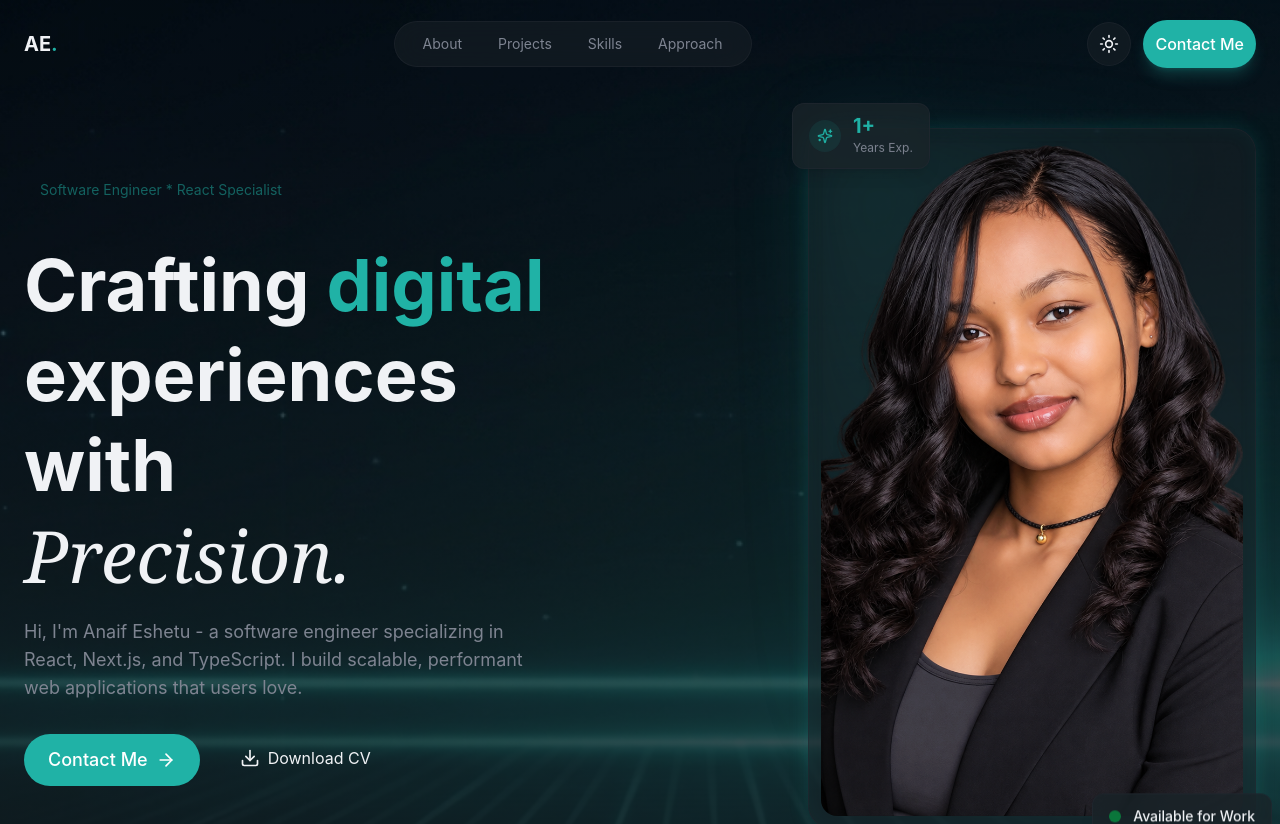
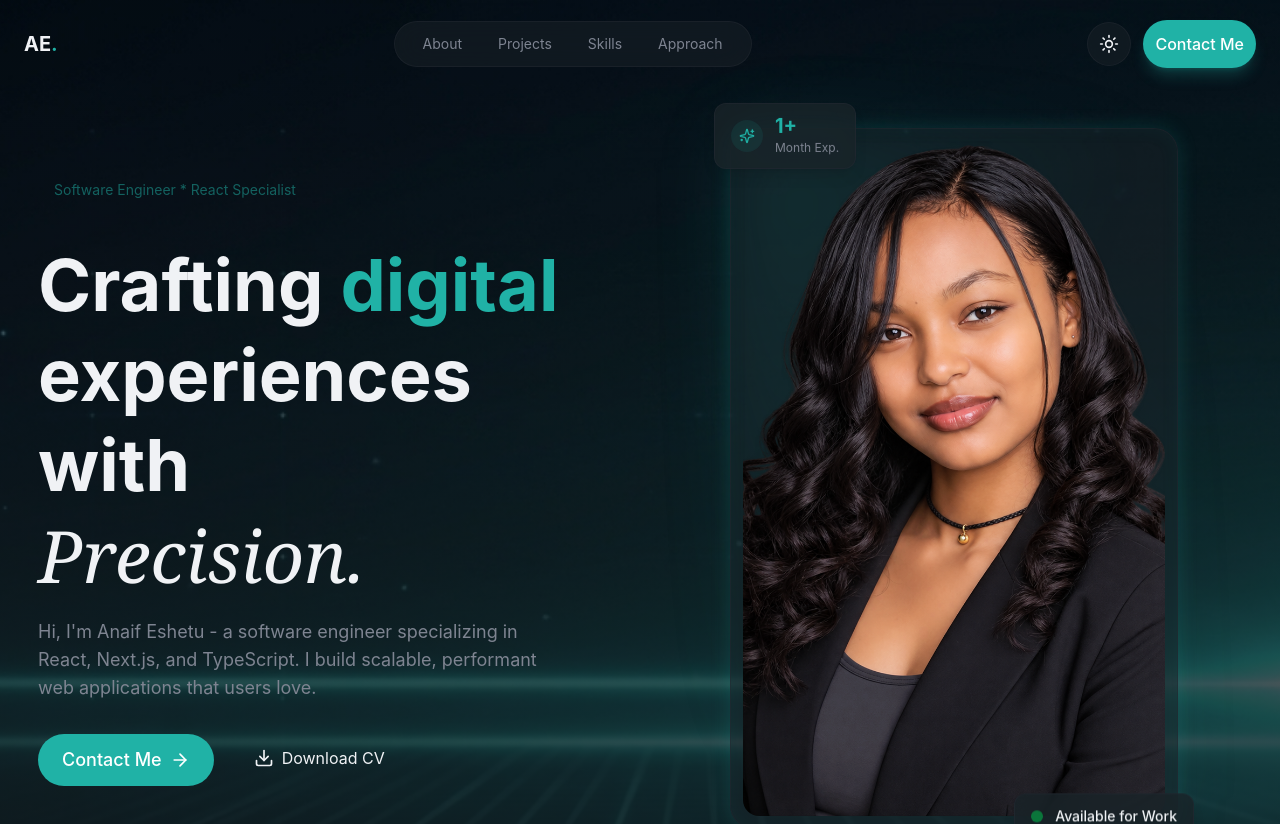
Before and after one commit to anaifeshetu/Personal-portfolio, a React (Vite) app: page / in a window 1280 px wide. Shown: the top 824 px of the page. Built offline with nearby package versions, Linux system fonts and the light colour scheme.

Commit message:
minorfix

```diff
--- a/src/section/Hero.jsx
+++ b/src/section/Hero.jsx
@@ -55,14 +55,14 @@ export const Hero = () => {
 
       <div className="container mx-auto px-6 pt-32 pb-20 relative z-10">
 
-        {/* ONLY TEXT + IMAGE GAP */}
-        <div className="grid lg:grid-cols-2 gap-[50px] items-center">
+        {/* TEXT + IMAGE */}
+        <div className="grid lg:grid-cols-2 gap-6 items-center justify-items-center">
 
           {/* ============================= */}
           {/* LEFT COLUMN */}
           {/* ============================= */}
 
-          <div className="space-y-8">
+          <div className="space-y-8 w-full max-w-xl">
 
             {/* Small Heading */}
             <div className="animate-fade-in">
@@ -109,9 +109,9 @@ export const Hero = () => {
           {/* RIGHT COLUMN */}
           {/* ============================= */}
 
-          <div className="relative animate-fade-in animation-delay-300 flex flex-col items-start">
+          <div className="relative animate-fade-in animation-delay-300 flex flex-col items-center w-full">
 
-            <div className="relative max-w-md ml-auto">
+            <div className="relative max-w-md">
 
               {/* Image Glow */}
               <div
@@ -166,7 +166,7 @@ export const Hero = () => {
                     </div>
 
                     <div className="text-xs text-muted-foreground mt-1">
-                      Years Exp.
+                      Month Exp.
                     </div>
 
                   </div>
```
